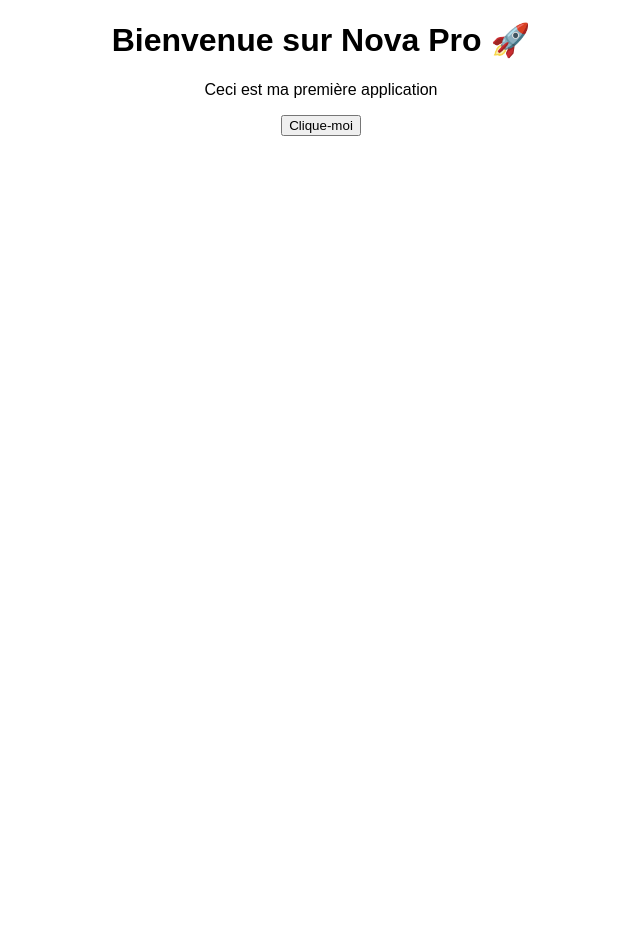
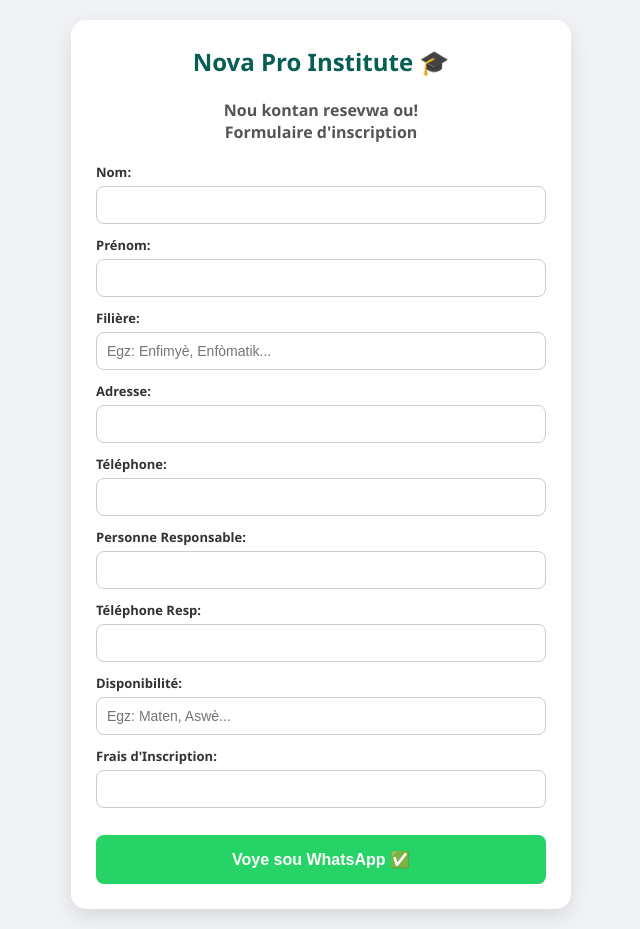
Before and after one commit to Menagernadia/Nova-pro, a plain HTML site: page index.html in a window 1280 px wide. Shown: the whole page, without its empty margins (319-959 px from the left). Before the commit the page ends 800 px from the top, so only its background shows below. Drawn offline with Linux system fonts and the light colour scheme.

Commit message:
Update index.html

```diff
--- a/index.html
+++ b/index.html
@@ -1,16 +1,73 @@
-<!DOCTYPE html>
-<html>
+ <!DOCTYPE html>
+<html lang="ht">
 <head>
-  <title>Nova Pro</title>
+    <meta charset="UTF-8">
+    <meta name="viewport" content="width=device-width, initial-scale=1.0">
+    <title>Nova Pro Institute - Enskripsyon</title>
+    <style>
+        body { font-family: 'Segoe UI', sans-serif; background: #f0f2f5; display: flex; justify-content: center; align-items: center; min-height: 100vh; margin: 0; padding: 20px; }
+        .form-container { background: white; padding: 25px; border-radius: 15px; box-shadow: 0 8px 20px rgba(0,0,0,0.1); width: 100%; max-width: 450px; }
+        h2 { color: #075e54; margin-top: 0; text-align: center; }
+        h4 { text-align: center; color: #555; margin-bottom: 20px; }
+        .input-group { margin-bottom: 12px; }
+        label { display: block; font-size: 13px; font-weight: bold; margin-bottom: 5px; color: #333; }
+        input, select { width: 100%; padding: 10px; border: 1px solid #ccc; border-radius: 8px; box-sizing: border-box; font-size: 14px; }
+        button { width: 100%; padding: 15px; background: #25d366; color: white; border: none; border-radius: 8px; font-size: 16px; font-weight: bold; cursor: pointer; margin-top: 15px; transition: 0.3s; }
+        button:hover { background: #1ebd59; }
+    </style>
 </head>
-<body style="text-align:center; font-family:Arial;">
+<body>
 
-  <h1>Bienvenue sur Nova Pro 🚀</h1>
-  <p>Ceci est ma première application</p>
+<div class="form-container">
+    <h2>Nova Pro Institute 🎓</h2>
+    <h4>Nou kontan resevwa ou!<br>Formulaire d'inscription</h4>
 
-  <button onclick="alert('L’application fonctionne 🔥')">
-    Clique-moi
-  </button>
+    <div class="input-group"><label>Nom:</label><input type="text" id="nom"></div>
+    <div class="input-group"><label>Prénom:</label><input type="text" id="prenom"></div>
+    <div class="input-group"><label>Filière:</label><input type="text" id="filiere" placeholder="Egz: Enfimyè, Enfòmatik..."></div>
+    <div class="input-group"><label>Adresse:</label><input type="text" id="adresse"></div>
+    <div class="input-group"><label>Téléphone:</label><input type="tel" id="tel"></div>
+    <div class="input-group"><label>Personne Responsable:</label><input type="text" id="resp"></div>
+    <div class="input-group"><label>Téléphone Resp:</label><input type="tel" id="tel_resp"></div>
+    <div class="input-group"><label>Disponibilité:</label><input type="text" id="dispo" placeholder="Egz: Maten, Aswè..."></div>
+    <div class="input-group"><label>Frais d'Inscription:</label><input type="text" id="inscrip"></div>
+
+    <button onclick="voyeWhatsApp()">Voye sou WhatsApp ✅</button>
+</div>
+
+<script>
+    function voyeWhatsApp() {
+        // RANPLASE NIMIWO SA A PA PA W LA (Kòmanse ak 509)
+        let nimewo 50933112727
+
+        let d = {
+            nom: document.getElementById('nom').value,
+            prenom: document.getElementById('prenom').value,
+            filiere: document.getElementById('filiere').value,
+            adr: document.getElementById('adresse').value,
+            tel: document.getElementById('tel').value,
+            resp: document.getElementById('resp').value,
+            tel_resp: document.getElementById('tel_resp').value,
+            dispo: document.getElementById('dispo').value,
+            inscrip: document.getElementById('inscrip').value
+        };
+
+        if(d.nom == "" || d.tel == "") { alert("Tanpri ranpli Nom ak Téléphone pou pi piti!"); return; }
+
+        let mesaj = "*NOVA PRO INSTITUTE - ENSKRIPSYON*%0A%0A" +
+                    "*Nom:* " + d.nom + "%0A" +
+                    "*Prénom:* " + d.prenom + "%0A" +
+                    "*Filière:* " + d.filiere + "%0A" +
+                    "*Adresse:* " + d.adr + "%0A" +
+                    "*Téléphone:* " + d.tel + "%0A" +
+                    "*Resp:* " + d.resp + "%0A" +
+                    "*Tel Resp:* " + d.tel_resp + "%0A" +
+                    "*Disponibilité:* " + d.dispo + "%0A" +
+                    "*Inscription:* " + d.inscrip;
+
+        window.open("https://wa.me/" + nimewo + "?text=" + mesaj, '_blank');
+    }
+</script>
 
 </body>
 </html>
```
